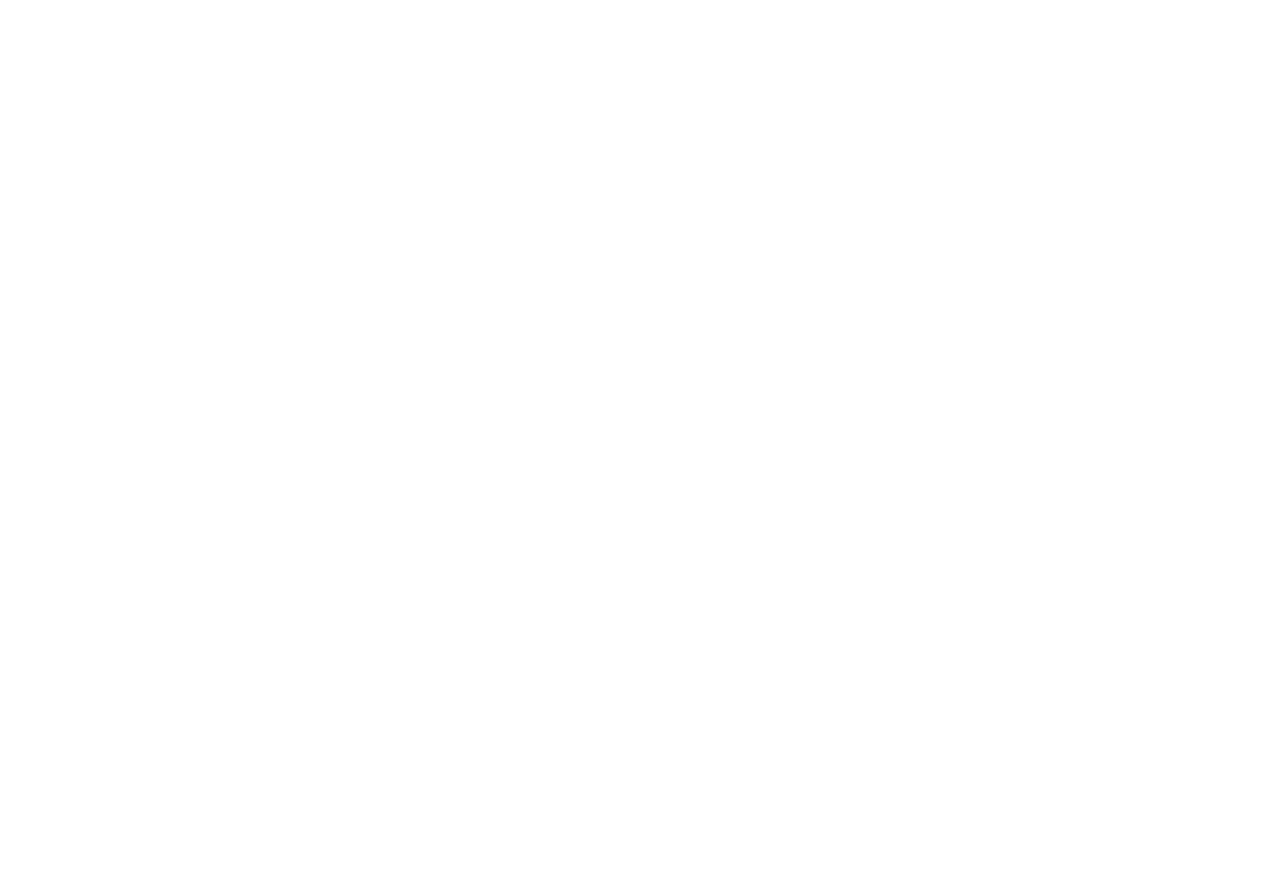
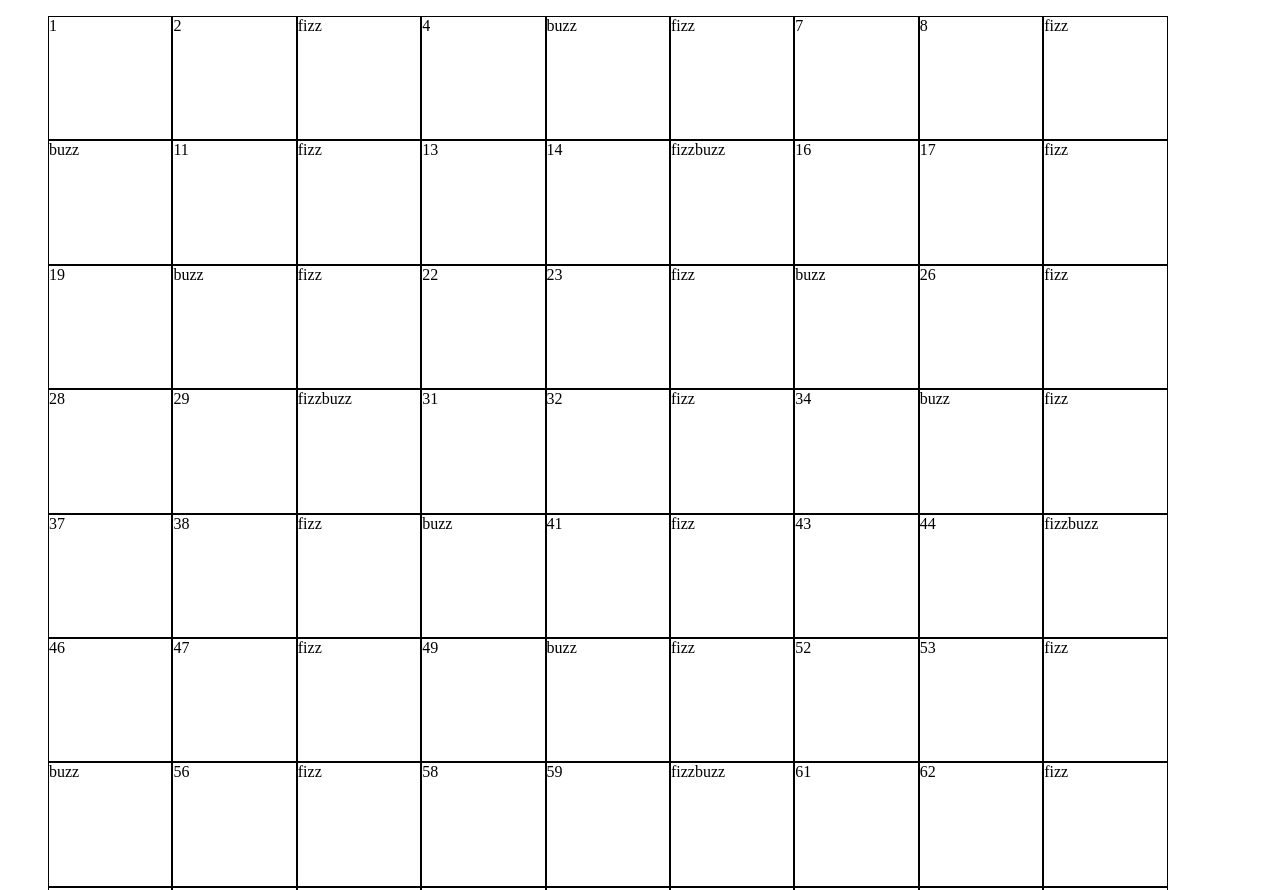
Before and after one commit to Fabrizio1919/js-fizzbuzz, a plain HTML site: page index.html in a window 1280 px wide. Shown: the top 890 px of the page. Before the commit the page ends 800 px from the top, so only its background shows below. Drawn offline with Linux system fonts and the light colour scheme.

Commit message:
Fix in js ulElement in for

```diff
--- a/assets/css/style.css
+++ b/assets/css/style.css
@@ -0,0 +1,11 @@
+ul {
+display: flex;
+flex-wrap: wrap;
+}
+
+li {
+    width: 10%;
+    border: 1px solid black;
+    aspect-ratio: 1;
+    list-style: none;
+}
--- a/assets/js/main.js
+++ b/assets/js/main.js
@@ -9,7 +9,7 @@ let fizz = 'fizz';
 let buzz = 'buzz';
 let fizzbuzz = 'fizzbuzz';
 
-for (let i = 1; i < 101; i++) {
+for (let i = 1; i < 100; i++) {
     const liElement = document.createElement("li")
     ulElement.append(liElement)
 
@@ -25,6 +25,5 @@ for (let i = 1; i < 101; i++) {
         liElement.innerHTML = `${i}`
     }
 }
-
-
 console.log(ulElement);
+document.body.prepend(ulElement)
--- a/index.html
+++ b/index.html
@@ -5,6 +5,7 @@
     <meta http-equiv="X-UA-Compatible" content="IE=edge">
     <meta name="viewport" content="width=device-width, initial-scale=1.0">
     <title>Fizz Bizz</title>
+    <link rel="stylesheet" href="./assets/css/style.css">
 </head>
 <body>
 
```
